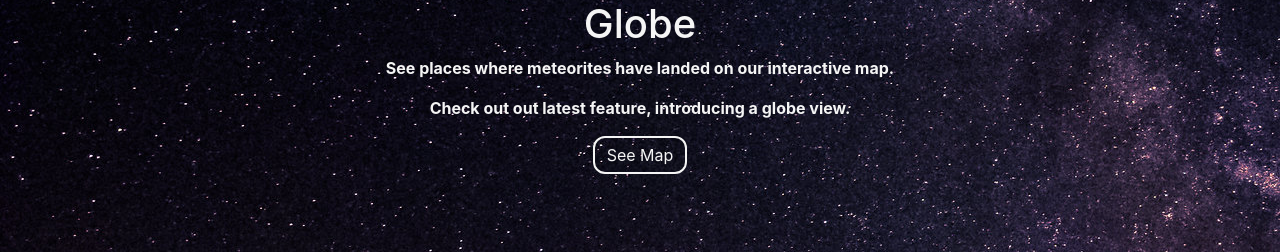
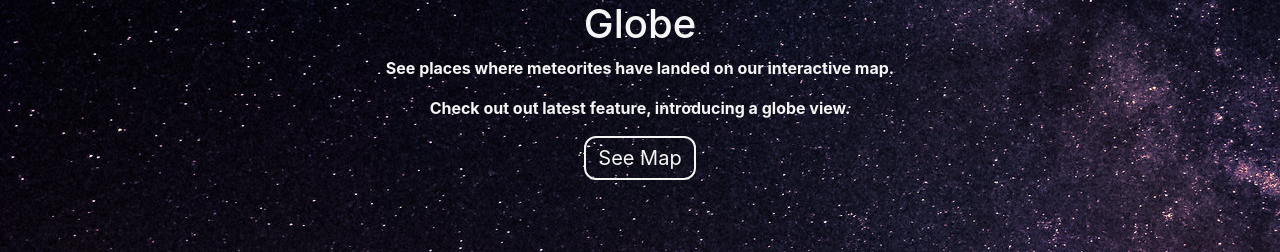
Before and after one commit to Jbenav200/ssrr, a Django app: page / in a window 1280 px wide. Shown: the part 548-800 px from the top of the page. Run offline with Django 3.2, Linux system fonts and the light colour scheme; some libraries are stand-ins or nearby versions.

Commit message:
changed button size on home page

```diff
--- a/tracker/templates/tracker/index.html
+++ b/tracker/templates/tracker/index.html
@@ -14,7 +14,7 @@
                <h1>Globe</h1>
                 <p>See places where meteorites have landed on our interactive map.</p>
                 <p>Check out out latest feature, introducing a globe view.</p>
-                <a href="map/" class="btn btn-white">See Map</a>
+                <a href="map/" class="btn btn-lg btn-white">See Map</a>
             </div>
         </div>
     </div>
```
